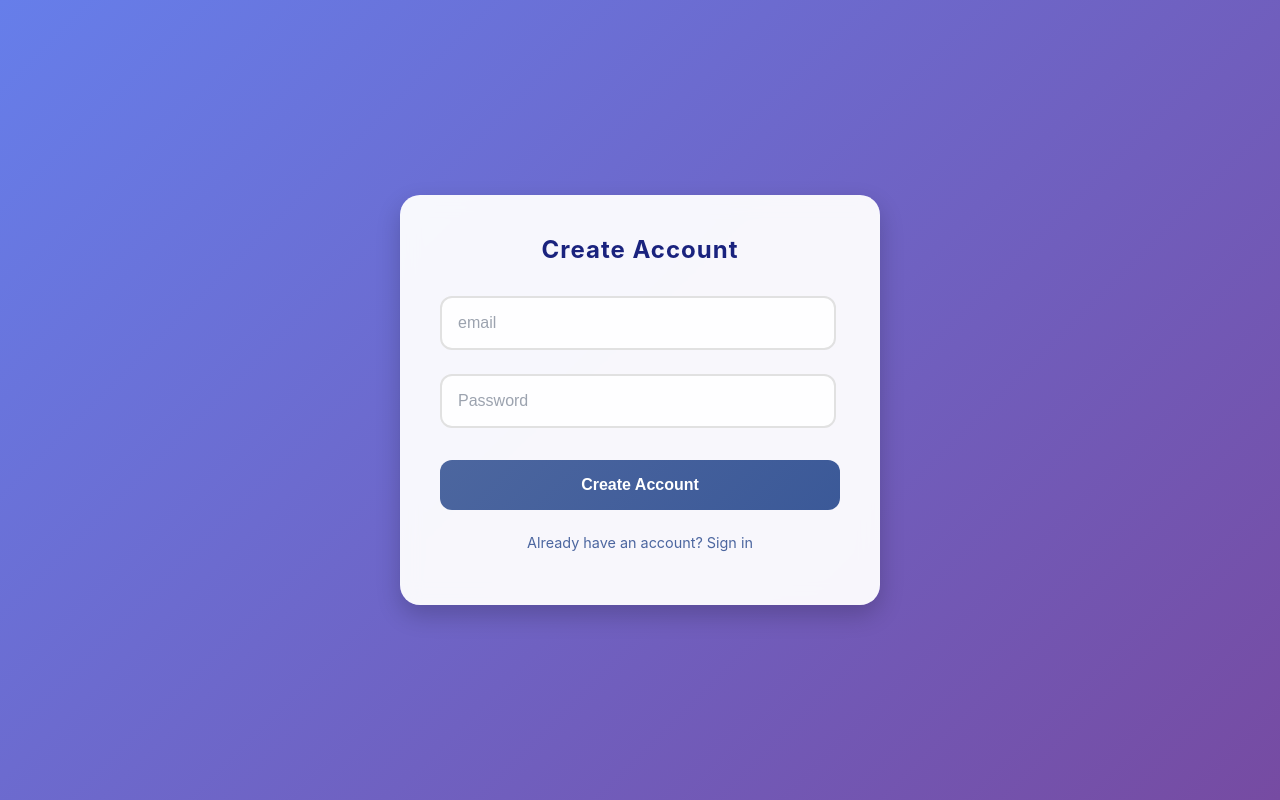
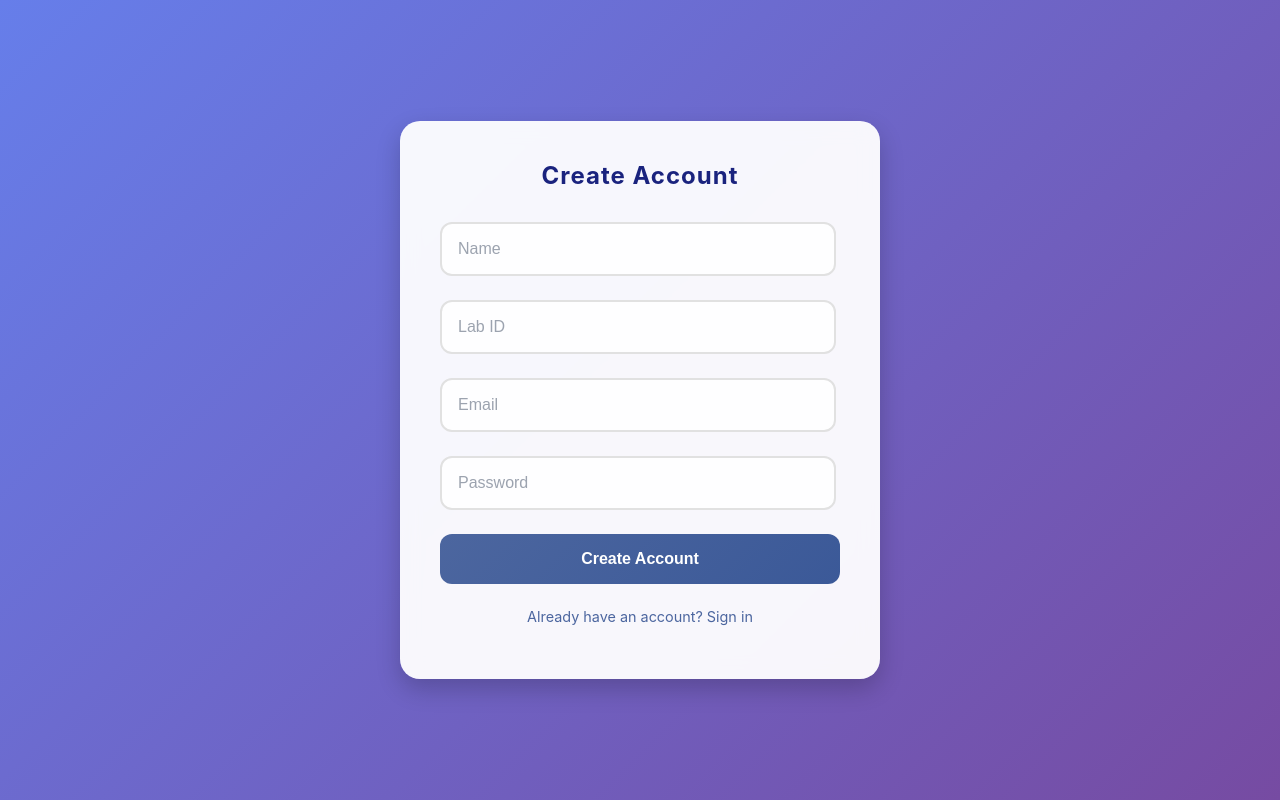
Before and after one commit to aniigupta/Early_Pulse, a React (Create React App) app in the folder frontend/: page / in a window 1280 px wide. Both pictures are taken after a click on the element "Need an account? Create one". Built offline with nearby package versions, Linux system fonts and the light colour scheme.

Commit message:
sign up page updated

```diff
--- a/frontend/src/pages/Login.jsx
+++ b/frontend/src/pages/Login.jsx
@@ -4,7 +4,6 @@ import styled from 'styled-components';
 import { auth } from './firebase';
 import { signInWithEmailAndPassword, createUserWithEmailAndPassword } from 'firebase/auth';
 import { getFirestore, doc, setDoc } from "firebase/firestore";
-
 
 const Container = styled.div`
   display: flex;
@@ -55,7 +54,6 @@ const InputGroup = styled.div`
 const Input = styled.input`
   width: 90%;
   padding: 1rem;
-  padding-left: 1rem;
   background: rgba(255, 255, 255, 0.9);
   border: 2px solid ${props => props.focused ? '#4c669f' : '#e1e1e1'};
   border-radius: 12px;
@@ -84,7 +82,6 @@ const Button = styled.button`
   font-weight: 600;
   cursor: pointer;
   transition: all 0.3s ease;
-  margin-top: 0.5rem;
 
   &:hover {
     transform: translateY(-2px);
@@ -93,7 +90,6 @@ const Button = styled.button`
 
   &:disabled {
     background: #9ca3af;
-    transform: none;
     cursor: not-allowed;
   }
 `;
@@ -104,7 +100,6 @@ const ToggleText = styled.p`
   margin-top: 1.5rem;
   font-size: 0.9rem;
   cursor: pointer;
-  transition: color 0.3s ease;
 
   &:hover {
     color: #3b5998;
@@ -118,10 +113,14 @@ const ErrorMessage = styled.div`
   margin-top: 0.5rem;
   text-align: center;
 `;
+
 const db = getFirestore();
+
 const Login = () => {
   const [email, setEmail] = useState('');
   const [password, setPassword] = useState('');
+  const [name, setName] = useState('');
+  const [labId, setLabId] = useState('');
   const [isSignup, setIsSignup] = useState(false);
   const [loading, setLoading] = useState(false);
   const [error, setError] = useState('');
@@ -135,54 +134,66 @@ const Login = () => {
 
     try {
       if (isSignup) {
-        // Sign up the user
         const userCredential = await createUserWithEmailAndPassword(auth, email, password);
-        // Save additional user data in the "admins" collection in Firestore
-
         const user = userCredential.user;
-        console.log(user);
         await setDoc(doc(db, "admins", user.uid), {
           email: user.email,
-          password:password,
-          name: "Default Name",
-          labId: "Default LabId"
+          password,
+          name,
+          labId,
         });
         navigate('/dashboard');
       } else {
-        // Log in the user
         await signInWithEmailAndPassword(auth, email, password);
         navigate('/dashboard');
       }
     } catch (err) {
-      setError(err.message); // Show error from Firebase
+      setError(err.message);
     }
     setLoading(false);
-  };
-
-
-  const handleLogout = () => {
-    auth.signOut();
-    localStorage.removeItem('isAuthenticated');
-    navigate('/');
   };
 
   return (
     <Container>
       <FormWrapper>
         <FormContainer>
-          <Logo>
-            {isSignup ? 'Create Account' : 'Welcome Back'}
-          </Logo>
+          <Logo>{isSignup ? 'Create Account' : 'Welcome Back'}</Logo>
           <Form onSubmit={handleSubmit}>
+            {isSignup && (
+              <>
+                <InputGroup>
+                  <Input
+                    type="text"
+                    placeholder="Name"
+                    value={name}
+                    onChange={(e) => setName(e.target.value)}
+                    focused={focusedInput === 'name'}
+                    onFocus={() => setFocusedInput('name')}
+                    onBlur={() => setFocusedInput('')}
+                  />
+                </InputGroup>
+                <InputGroup>
+                  <Input
+                    type="text"
+                    placeholder="Lab ID"
+                    value={labId}
+                    onChange={(e) => setLabId(e.target.value)}
+                    focused={focusedInput === 'labId'}
+                    onFocus={() => setFocusedInput('labId')}
+                    onBlur={() => setFocusedInput('')}
+                  />
+                </InputGroup>
+              </>
+            )}
             <InputGroup>
               <Input
                 type="text"
-                placeholder="email"
+                placeholder="Email"
                 value={email}
                 onChange={(e) => setEmail(e.target.value)}
-                onFocus={() => setFocusedInput('username')}
+                focused={focusedInput === 'email'}
+                onFocus={() => setFocusedInput('email')}
                 onBlur={() => setFocusedInput('')}
-                focused={focusedInput === 'username'}
               />
             </InputGroup>
             <InputGroup>
@@ -191,9 +202,9 @@ const Login = () => {
                 placeholder="Password"
                 value={password}
                 onChange={(e) => setPassword(e.target.value)}
+                focused={focusedInput === 'password'}
                 onFocus={() => setFocusedInput('password')}
                 onBlur={() => setFocusedInput('')}
-                focused={focusedInput === 'password'}
               />
             </InputGroup>
             {error && <ErrorMessage>{error}</ErrorMessage>}
```
